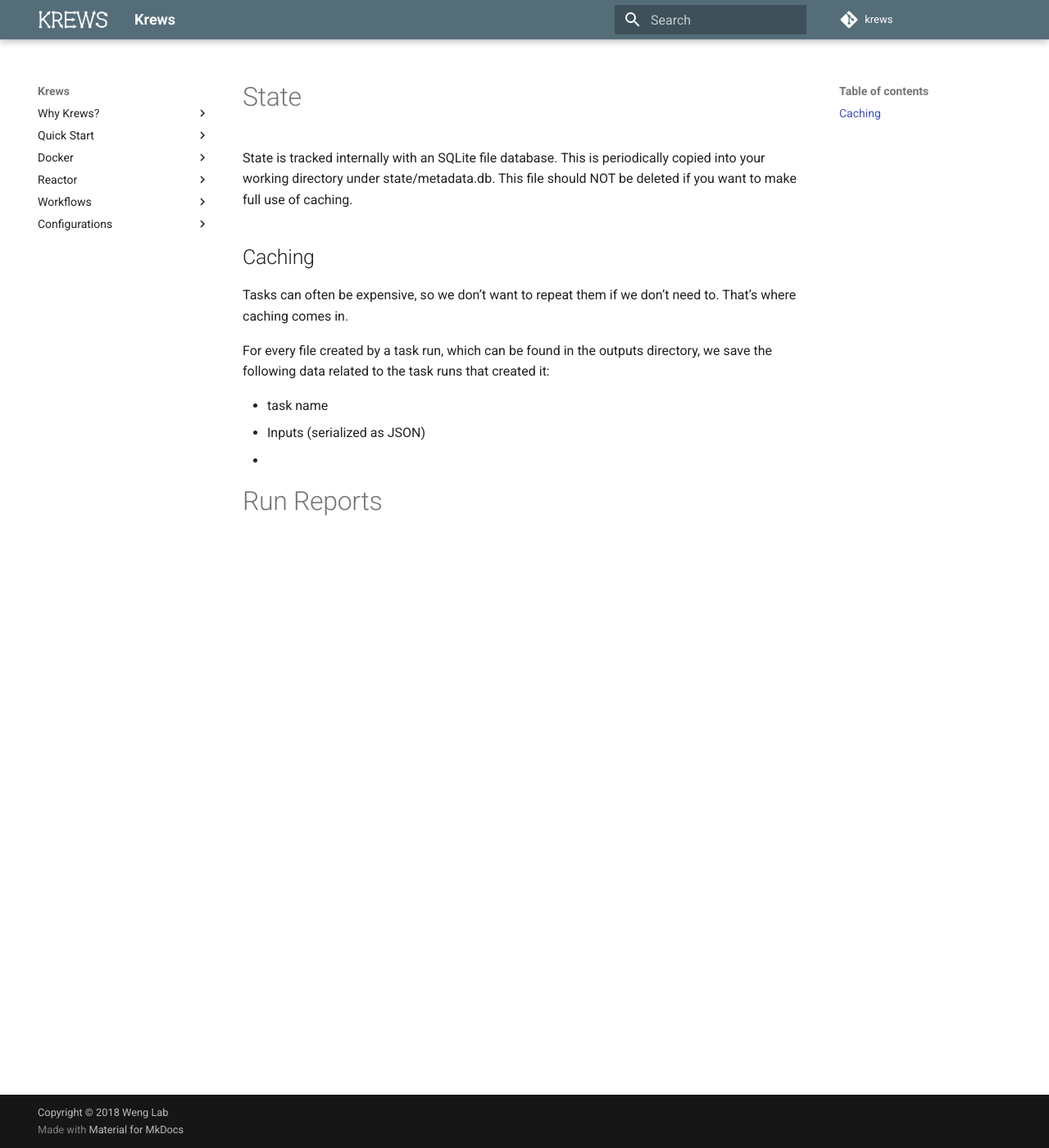
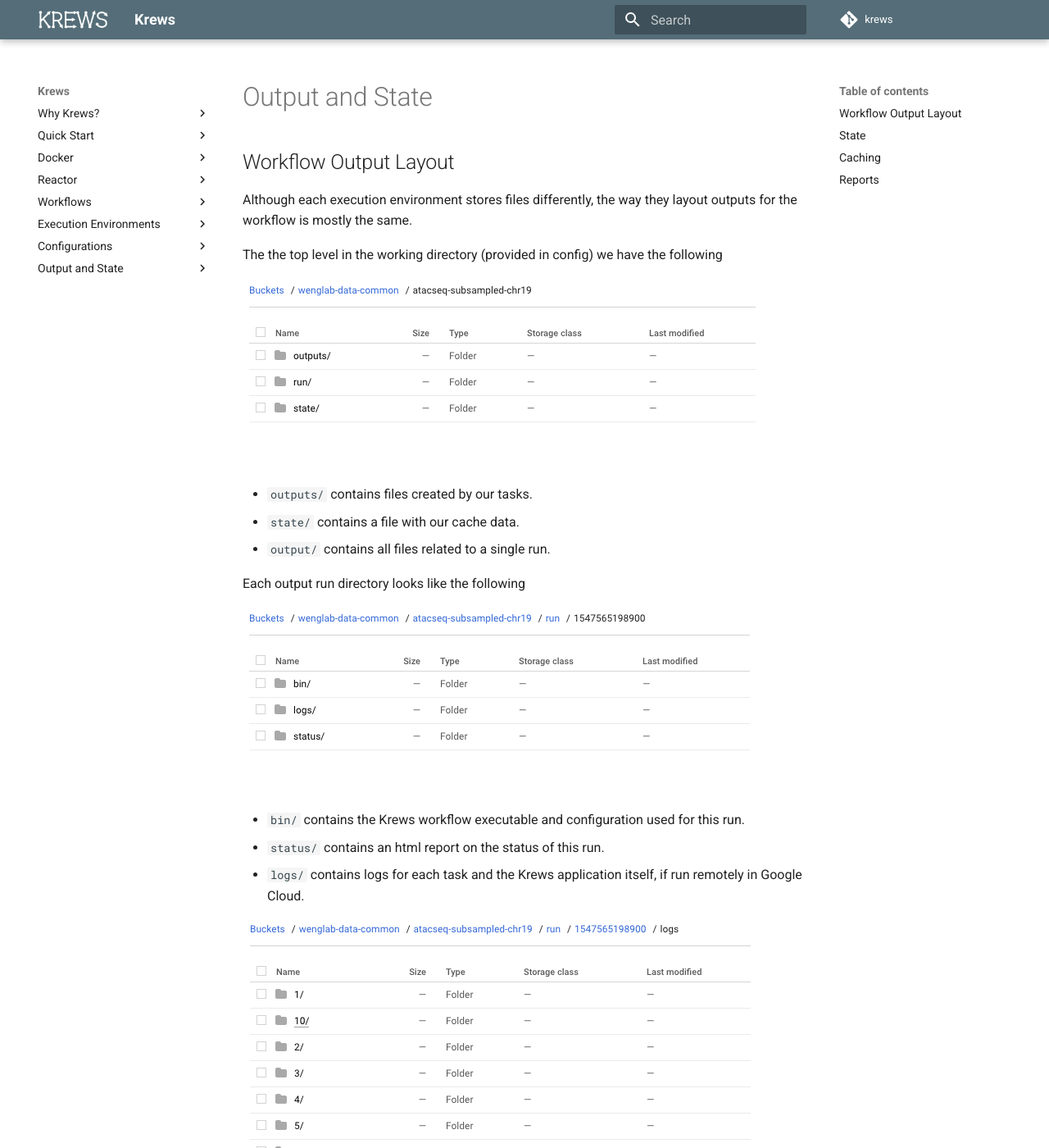
Before and after one commit to weng-lab/krews, an MkDocs documentation site: the page built from docs/state.md, in a window 1280 px wide and 1400 px high. Shown: the whole window at 82% size. Built offline with MkDocs 1.6.1 and Material for MkDocs 9.7.7, drawn with Linux system fonts in a browser that asks for light colours; comment, search, counter and statistics services are not loaded; some of the changed text lies outside the part shown.

Commit message:
Added state and execution env pages.

```diff
--- a/docs/state.md
+++ b/docs/state.md
@@ -1,4 +1,35 @@
-# State
+# Output and State
+
+## Workflow Output Layout
+
+Although each execution environment stores files differently, the way they layout outputs for the workflow is
+mostly the same.
+
+The the top level in the working directory (provided in config) we have the following
+
+<div class="img-container">
+    <img src="../img/gcs_layout_top.png" />
+</div>
+
+- `outputs/` contains files created by our tasks.
+- `state/` contains a file with our cache data.
+- `output/` contains all files related to a single run.
+
+Each output run directory looks like the following
+
+<div class="img-container">
+    <img src="../img/gcs_layout_run.png" />
+</div>
+
+- `bin/` contains the Krews workflow executable and configuration used for this run.
+- `status/` contains an html report on the status of this run.
+- `logs/` contains logs for each task and the Krews application itself, if run remotely in Google Cloud.
+
+<div class="img-container">
+    <img src="../img/gcs_layout_logs.png" />
+</div>
+
+## State
 
 State is tracked internally with an SQLite file database. This is periodically copied into your
 working directory under state/metadata.db. This file should NOT be deleted if you want to make full use of caching.
@@ -7,11 +38,31 @@ working directory under state/metadata.db. This file should NOT be deleted if yo
 
 Tasks can often be expensive, so we don't want to repeat them if we don't need to. That's where caching comes in.
 
-For every file created by a task run, which can be found in the outputs directory, we save the following data
-related to the task runs that created it:
+For every file created by a task run found in the "outputs" directory, we save the following data
+related to the file and task runs that created it:
 
-- task name
-- Inputs (serialized as JSON)
--
+- File path
+- File last modified time (for tracking changes)
+- Task name
+- Docker Image
+- Command
+- Inputs (as JSON)
+- Params (as JSON)
 
-# Run Reports
+For each task run, if these fields match was we have saved and the file still exists in the outputs directory
+with the same last modified time, we skip the running the task.
+
+## Reports
+
+As tasks are run, you can go into your working directory and find your status/report.html file.
+
+<div class="img-container">
+    <img src="../img/report_sample_1.png" />
+</div>
+
+It will contain information on every task that was run, including whether it completed successfully, in error, or
+is still in progress.
+
+<div class="img-container">
+    <img src="../img/report_sample_2.png" />
+</div>
--- a/mkdocs.yml
+++ b/mkdocs.yml
@@ -58,8 +58,16 @@ nav:
       - 'Files': workflows/#files
       - 'Parameters': workflows/#params
       - 'Code Organization': workflows/#code-organization
+  - 'Execution Environments':
+      - 'Google': execution_environments.md
+      - 'Slurm': execution_environments/#slurm
+      - 'Local Docker': execution_environments/#local-docker
   - 'Configurations':
       - 'Configuration Basics': config.md
       - 'Workflow Configurations': config/#workflow-configurations
       - 'Task Configurations': config/#task-configurations
       - 'Parameters': config/#parameters
+  - 'Output and State':
+      - 'Workflow Output Layout': state/#workflow-output-layout
+      - 'State': state/#state
+      - 'Caching': state/#caching
```
Also changed, not shown: docs/execution_environments.md (added, +60 -0 lines), docs/img/krews_google_local.png (added), docs/img/krews_google_remote.png (added), docs/img/report_sample_1.png (added), docs/img/report_sample_2.png (added), 2 other files.
